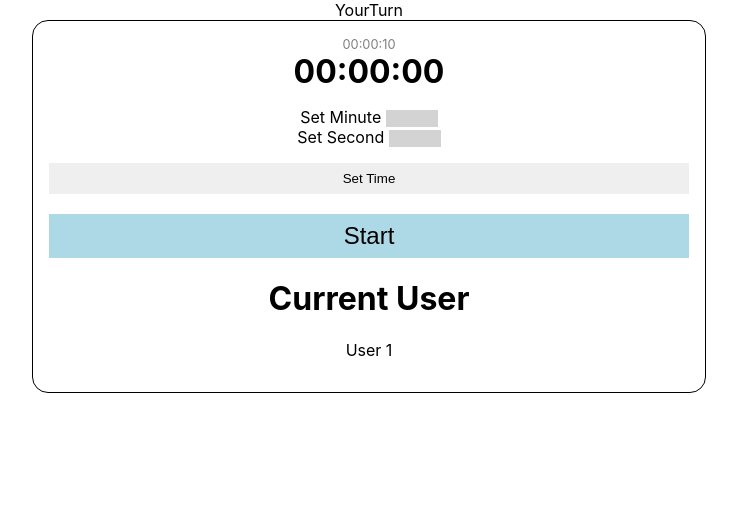
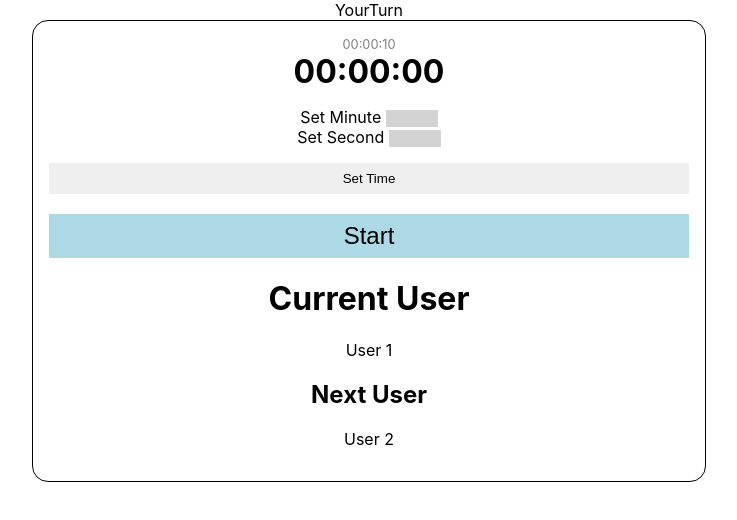
Before and after one commit to 394-s24/YourTurn, a React (Vite) app: page / in a window 1280 px wide. Shown: the top 520 px of the page, without its empty margins (271-1008 px from the left). Built offline with nearby package versions, Linux system fonts and the light colour scheme.

Commit message:
next user

```diff
--- a/src/components/Timer.jsx
+++ b/src/components/Timer.jsx
@@ -13,6 +13,8 @@ const Timer = () => {
 
     const [currentUserIndex, setCurrentUserIndex] = useState(0);
     const [currentUser, setCurrentUser] = useState(names[currentUserIndex].name);
+
+    const [nextUser, setNextUser] = useState(names[((currentUserIndex+1) % names.length)].name);
 
     const ref = useRef(null);
 
@@ -85,6 +87,8 @@ const Timer = () => {
         // setting names
         setCurrentUserIndex(previousIndex => (previousIndex + 1) % names.length);
         setCurrentUser(names[currentUserIndex].name);
+
+        setNextUser(names[((currentUserIndex+1) % names.length)].name);
     };
 
     const setTimer = () => {
@@ -137,6 +141,8 @@ const Timer = () => {
             <div>
                 <h1>Current User</h1>
                 <p>{currentUser}</p>
+                <h2>Next User </h2>
+                <p>{nextUser}</p>
             </div>
         </div>
 
```
